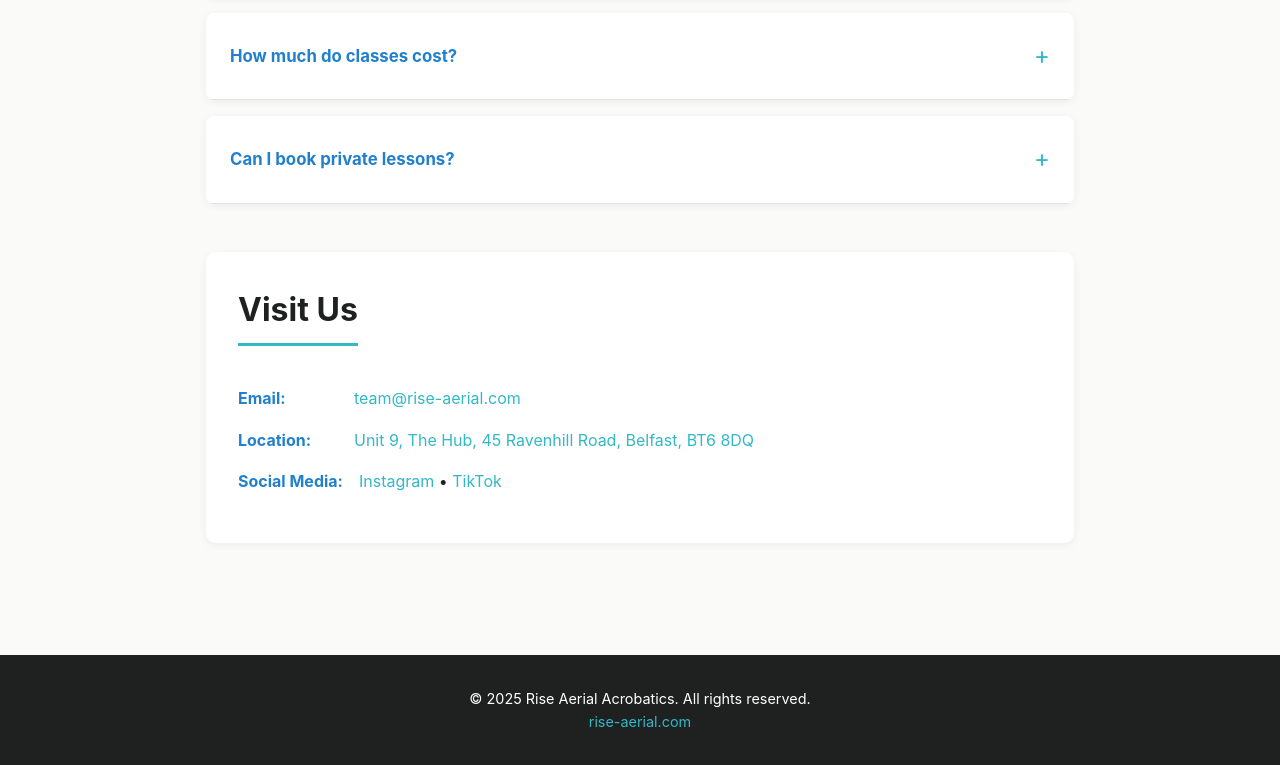
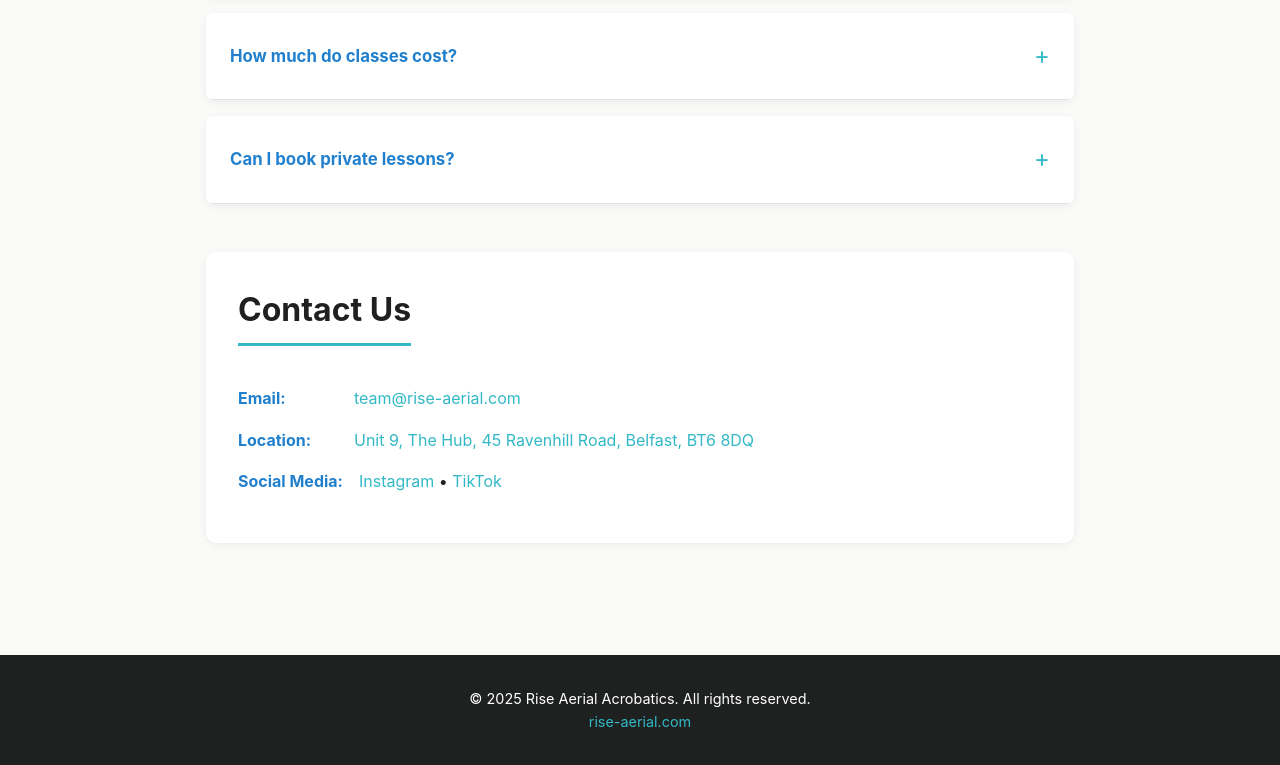
Before and after one commit to HSJR91/riseaerialacrobatics, a plain HTML site: page index.html in a window 1280 px wide. Shown: the part 4775-5540 px from the top of the page. Drawn offline with Linux system fonts and the light colour scheme.

Commit message:
Change section title from 'Visit Us' to 'Contact Us'

```diff
--- a/index.html
+++ b/index.html
@@ -953,7 +953,7 @@
         </section>
 
         <section class="contact-section">
-            <h2>Visit Us</h2>
+            <h2>Contact Us</h2>
             <div class="contact-item">
                 <strong>Email:</strong>
                 <a href="mailto:team@rise-aerial.com">team@rise-aerial.com</a>
```
